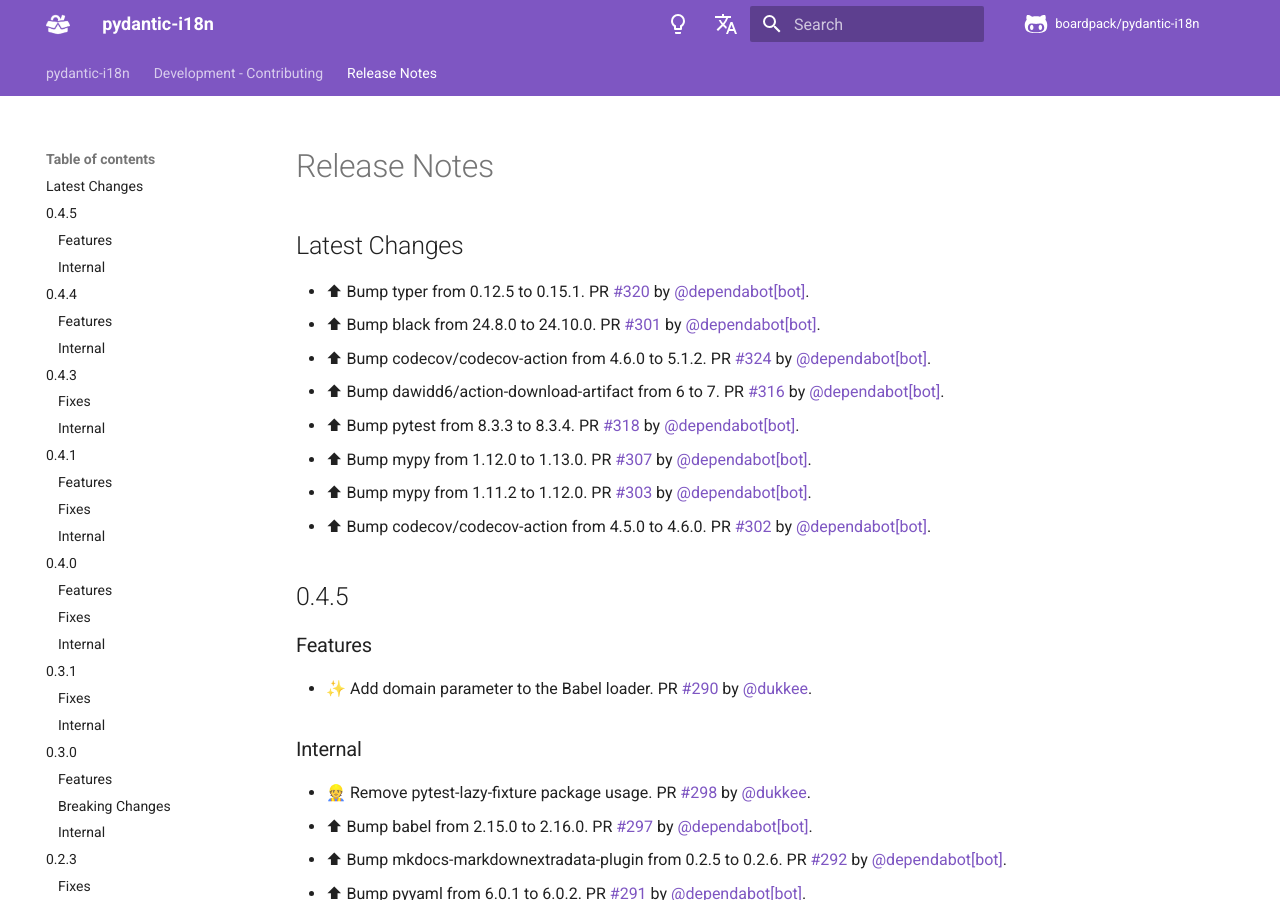
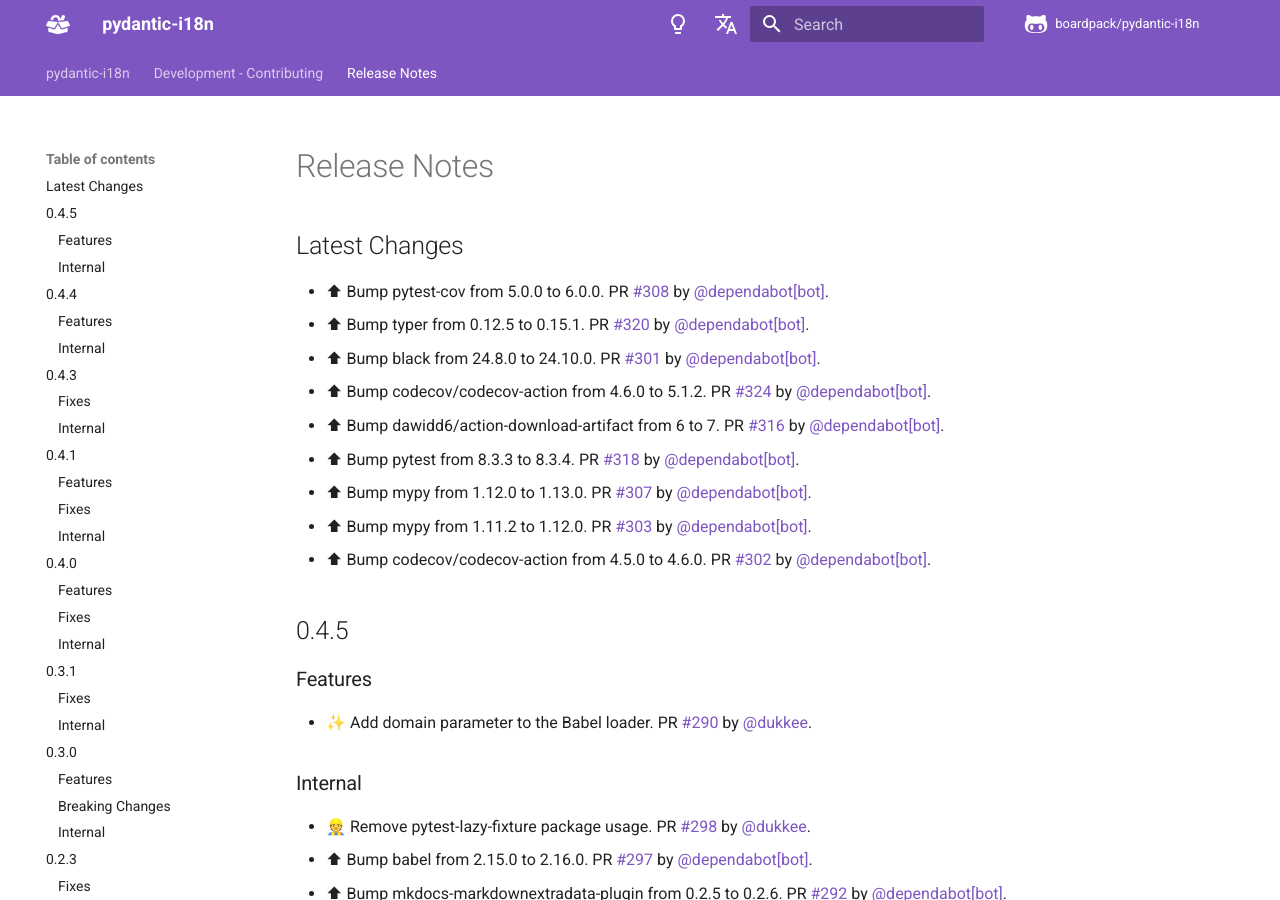
Before and after one commit to boardpack/pydantic-i18n, an MkDocs documentation site: the page built from docs/en/docs/release-notes.md, in a window 1280 px wide and 900 px high. Built offline with MkDocs 1.6.1 and Material for MkDocs 9.7.7, drawn with Linux system fonts in a browser that asks for light colours; comment, search, counter and statistics services are not loaded.

Commit message:
📝 Update release notes

```diff
--- a/docs/en/docs/release-notes.md
+++ b/docs/en/docs/release-notes.md
@@ -2,6 +2,7 @@
 
 ## Latest Changes
 
+* ⬆ Bump pytest-cov from 5.0.0 to 6.0.0. PR [#308](https://github.com/boardpack/pydantic-i18n/pull/308) by [@dependabot[bot]](https://github.com/apps/dependabot).
 * ⬆ Bump typer from 0.12.5 to 0.15.1. PR [#320](https://github.com/boardpack/pydantic-i18n/pull/320) by [@dependabot[bot]](https://github.com/apps/dependabot).
 * ⬆ Bump black from 24.8.0 to 24.10.0. PR [#301](https://github.com/boardpack/pydantic-i18n/pull/301) by [@dependabot[bot]](https://github.com/apps/dependabot).
 * ⬆ Bump codecov/codecov-action from 4.6.0 to 5.1.2. PR [#324](https://github.com/boardpack/pydantic-i18n/pull/324) by [@dependabot[bot]](https://github.com/apps/dependabot).
```
